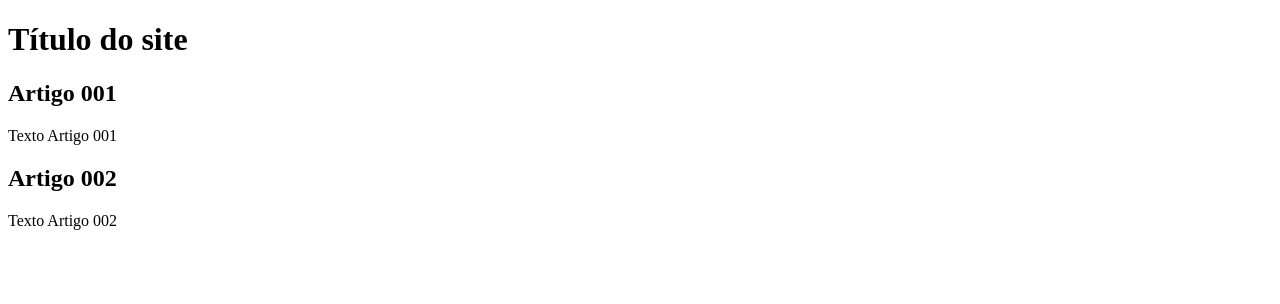
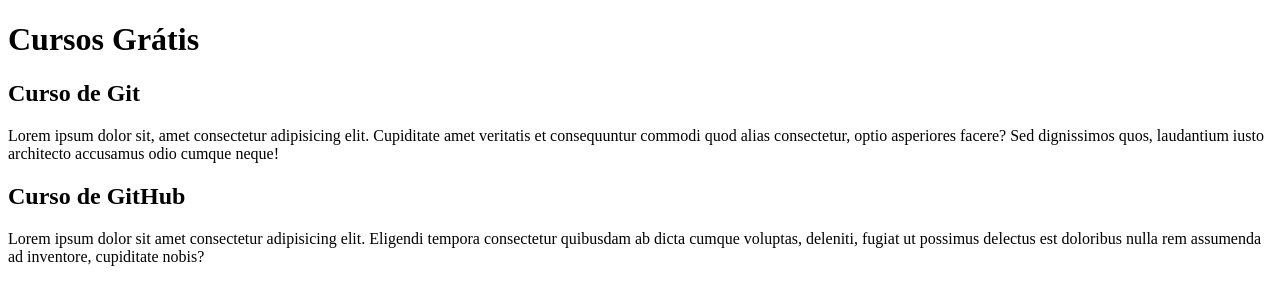
Before and after one commit to MuriloPCoelho/Site-Projeto, a plain HTML site: page index.html in a window 1280 px wide. Drawn offline with Linux system fonts and the light colour scheme.

Commit message:
begin conteúdo

```diff
--- a/index.html
+++ b/index.html
@@ -9,15 +9,15 @@
 <body>
     <main>
         <header>
-            <h1>Título do site</h1>
+            <h1>Cursos Grátis</h1>
         </header>
         <article>
-            <h2>Artigo 001</h2>
-            <p>Texto Artigo 001</p>
+            <h2>Curso de Git</h2>
+            <p>Lorem ipsum dolor sit, amet consectetur adipisicing elit. Cupiditate amet veritatis et consequuntur commodi quod alias consectetur, optio asperiores facere? Sed dignissimos quos, laudantium iusto architecto accusamus odio cumque neque!</p>
         </article>
         <article>
-            <h2>Artigo 002</h2>
-            <p>Texto Artigo 002</p>
+            <h2>Curso de GitHub</h2>
+            <p>Lorem ipsum dolor sit amet consectetur adipisicing elit. Eligendi tempora consectetur quibusdam ab dicta cumque voluptas, deleniti, fugiat ut possimus delectus est doloribus nulla rem assumenda ad inventore, cupiditate nobis?</p>
         </article>
     </main>
 </body>
```
